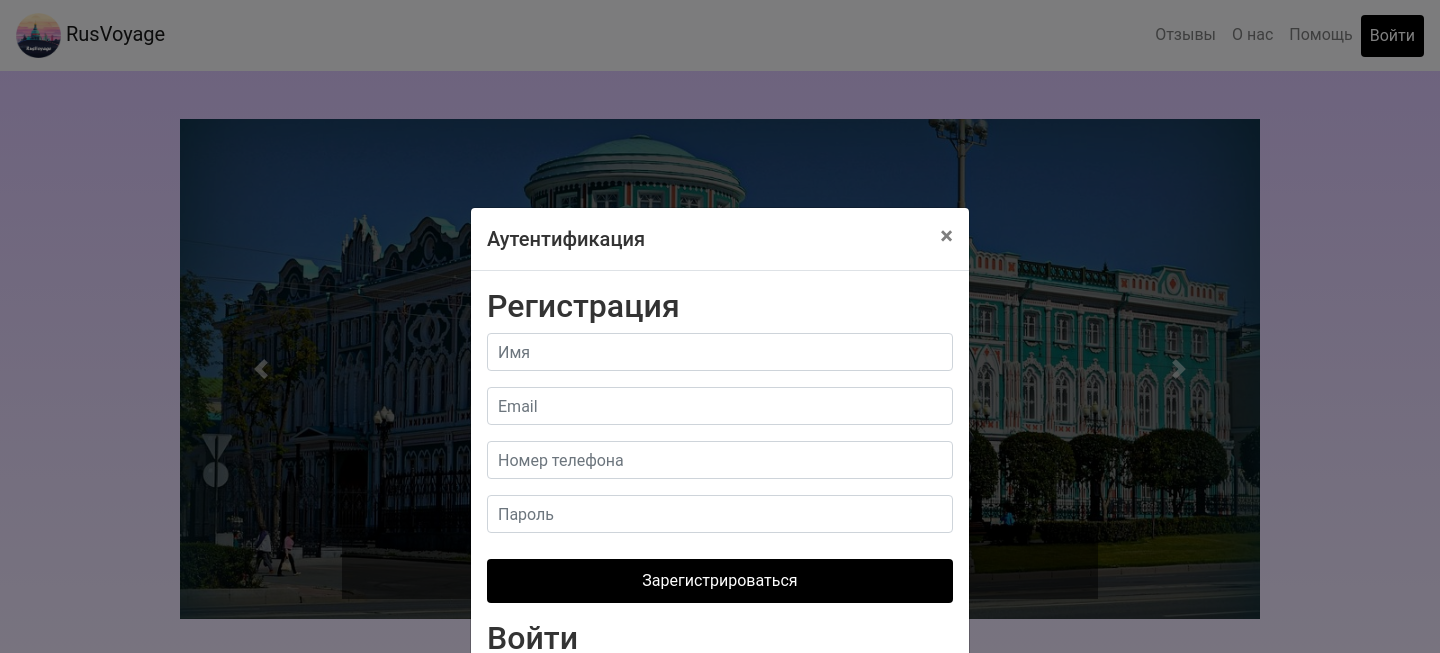
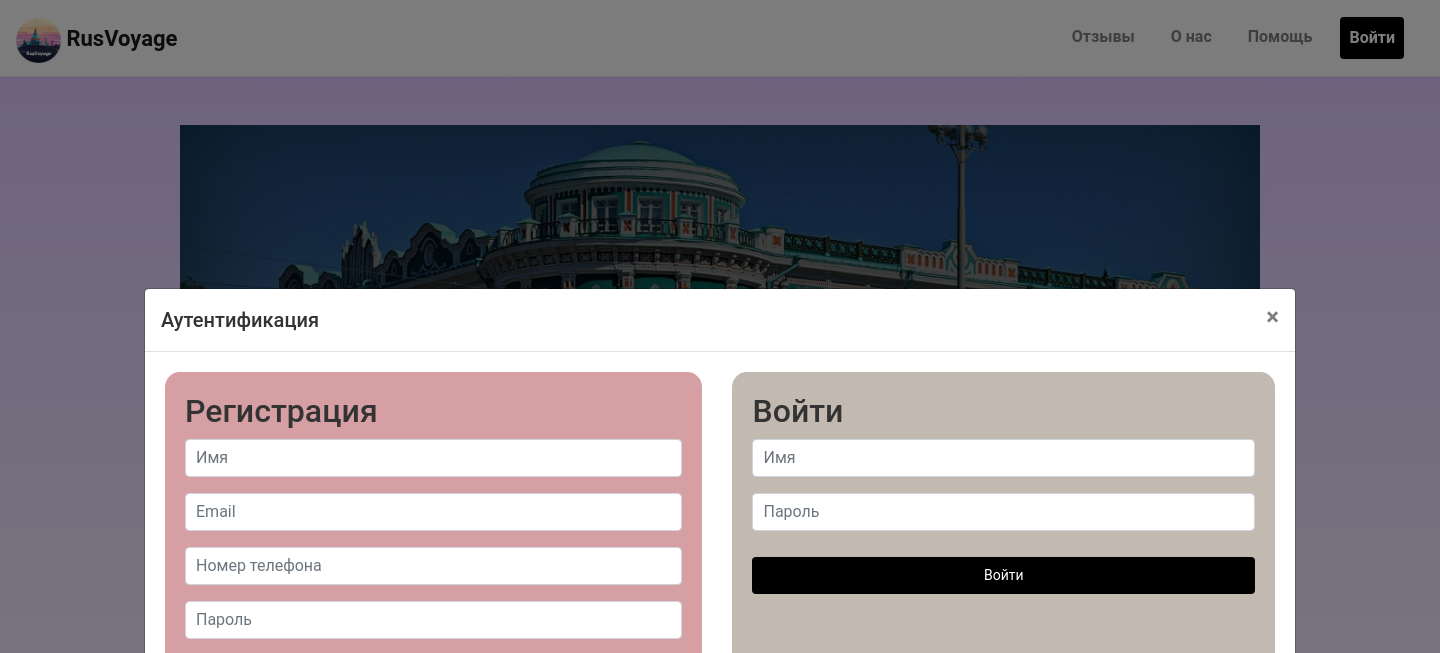
Before and after one commit to Daret228/my_otchet_rab.github.io, a Django app: page / in a window 1440 px wide, after a click on "Войти"; the page is wider, and only the part inside the window is pictured. Shown: the top 653 px of that part. Run offline with Django 5.2, Linux system fonts and the light colour scheme; some libraries are stand-ins or nearby versions; grey boxes are pictures that could not be loaded.

Commit message:
Добавление всех стилей из-за gitignore + адапа profile

```diff
--- /dev/null
+++ b/RusTravel/main/static/css/modal_auth.css
@@ -0,0 +1,46 @@
+/* modal_auth.css */
+
+.modal-dialog {
+    max-width: 80%;
+}
+
+.modal-body {
+    display: flex;
+    padding: 20px;
+    gap: 10px;
+}
+
+.modal-body .left {
+    flex: 0.98;
+    padding: 20px;
+    border-radius: 15px;
+    position: relative;
+    box-sizing: border-box;
+    margin-bottom: 20px;
+}
+
+.modal-body .right {
+    flex: 0.99;
+    padding: 20px;
+    border-radius: 15px;
+    position: relative;
+    box-sizing: border-box;
+    margin-bottom: 20px;
+}
+.modal-body .left.left,
+.modal-body .right.left {
+    background-color: #d69fa4;
+    border-top-left-radius: 15px;
+    border-bottom-left-radius: 15px;
+}
+.modal-body .left.right,
+.modal-body .right.right {
+    background-color: #c2b9b0;
+    border-top-right-radius: 15px;
+    border-bottom-right-radius: 15px;
+}
+
+.modal-split {
+    width: 10px;
+    background: #fff;
+}
--- /dev/null
+++ b/RusTravel/main/static/css/navbar.css
@@ -0,0 +1,31 @@
+.navbar {
+    background-color: #fff;
+    border-bottom: 1px solid #dee2e6;
+}
+.navbar .navbar-brand {
+    font-size: 22px;
+    font-weight: bold;
+    align-items: center;
+    padding-top: 10px;
+    vertical-align: baseline;
+}
+.navbar .navbar-nav .nav-link {
+    margin-right: 20px;
+    font-weight: bold;
+}
+
+/* Исправление проблемы с выпадающим меню */
+.nav-item.dropdown .dropdown-menu {
+    right: 0;
+    left: auto;
+}
+
+/* Адаптивные стили для выпадающего меню */
+@media (max-width: 768px) {
+    .nav-item.dropdown .dropdown-menu {
+        position: static;
+        float: none;
+        width: 100%;
+        text-align: center;
+    }
+}
--- /dev/null
+++ b/RusTravel/main/static/css/profile-css.css
@@ -0,0 +1,127 @@
+.container-profile {
+    margin-top: 30px;
+    padding: 0 15px;
+}
+
+.card {
+    margin-bottom: 20px;
+    border-radius: 15px;
+    background: rgba(255, 255, 255, 0);
+    border: none;
+    box-shadow: 0 4px 8px rgba(0, 0, 0, 0.281);
+    transition: transform 0.2s;
+    width: 100%;
+    max-width: 300px;
+    height: 350px;
+}
+.card:hover {
+    transform: scale(1.05);
+}
+.card-img-top {
+    border-top-left-radius: 15px;
+    border-top-right-radius: 15px;
+    height: 150px;
+    object-fit: contain;
+    width: 100%;
+}
+
+.card-body {
+    justify-content: space-between;
+    padding: 15px;
+    text-align: center;
+    border-radius: 15px;
+    display: flex;
+    flex-direction: column;
+}
+.card-body .btn {
+    margin-top: auto;
+}
+
+.header {
+    text-align: center;
+    margin-bottom: 30px;
+}
+.header h2 {
+    font-size: 2em;
+    color: #007bff;
+}
+.btn-primary {
+    background-color: #000000;
+    border: none;
+    padding: 8px 16px;
+    font-size: 0.875em;
+}
+.btn-primary:hover {
+    background-color: #414141;
+}
+
+.visited-cities {
+    margin-top: 30px;
+}
+.visited-cities-title {
+    text-align: center;
+    font-size: 1.5em;
+    color: #007bff;
+    margin-bottom: 20px;
+    text-transform: uppercase;
+    letter-spacing: 1px;
+}
+.form-check {
+    margin-bottom: 20px;
+    display: flex;
+    align-items: center;
+}
+.form-check-input {
+    margin-right: 10px;
+    width: 20px;
+    height: 20px;
+    cursor: pointer;
+    transition: transform 0.2s ease;
+}
+.form-check-input:checked {
+    transform: scale(1.2);
+}
+.form-check-label {
+    font-size: 1em;
+    cursor: pointer;
+    transition: color 0.2s ease;
+    margin-left: 10px;
+}
+.form-check-label:hover {
+    color: #007bff;
+}
+
+/* Адаптивные стили для мобильных устройств */
+@media (max-width: 768px) {
+    .card {
+        margin-bottom: 15px;
+        height: 300px;
+    }
+    .card-body {
+        padding: 10px;
+    }
+    .header h2 {
+        font-size: 1.75em;
+    }
+    .btn-primary {
+        padding: 6px 12px;
+        font-size: 0.75em;
+    }
+}
+
+@media (max-width: 576px) {
+    .card {
+        margin-bottom: 10px;
+        height: 250px;
+    }
+    .card-body {
+        padding: 8px;
+    }
+    .header h2 {
+        font-size: 1.5em;
+    }
+    .btn-primary {
+        padding: 4px 8px;
+        font-size: 0.75em;
+    }
+}
```
Also changed, not shown: RusTravel/main/static/css/icon.css (added, +35 -0 lines), RusTravel/templates/profile.html (+65 -9 lines), RusTravel/main/static/images/account.png (added), RusTravel/main/static/images/backpack.png (added), RusTravel/main/static/images/bear.png (added), RusTravel/main/static/images/booking.png (added), RusTravel/main/static/images/camera.png (added), RusTravel/main/static/images/favicon.ico (added), RusTravel/main/static/images/key.png (added), RusTravel/main/static/images/location.png (added), RusTravel/main/static/images/machine.png (added), RusTravel/main/static/images/testimonials.png (added), 1 other file.
